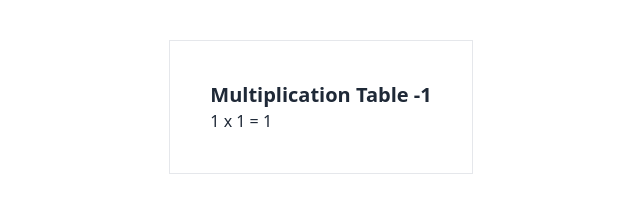
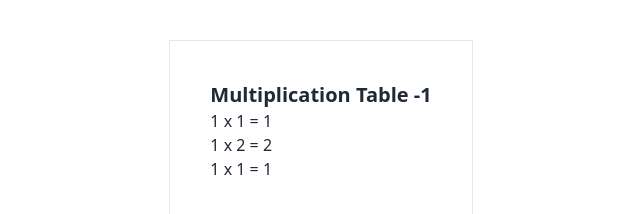
Before and after one commit to ferdouszihad/simple-multiplication-table, a plain HTML site: page index.html in a window 1280 px wide. Shown: the top 214 px of the page, 319-959 px from the left. Drawn offline with nearby package versions, Linux system fonts and the light colour scheme.

Commit message:
1x2 added

```diff
--- a/index.html
+++ b/index.html
@@ -17,6 +17,8 @@
         <h1 class="text-xl font-bold">Multiplication Table -1</h1>
         <div>
           <p>1 x 1 = 1</p>
+          <p>1 x 2 = 2</p>
+          <p>1 x 1 = 1</p>
         </div>
       </div>
     </section>
```
